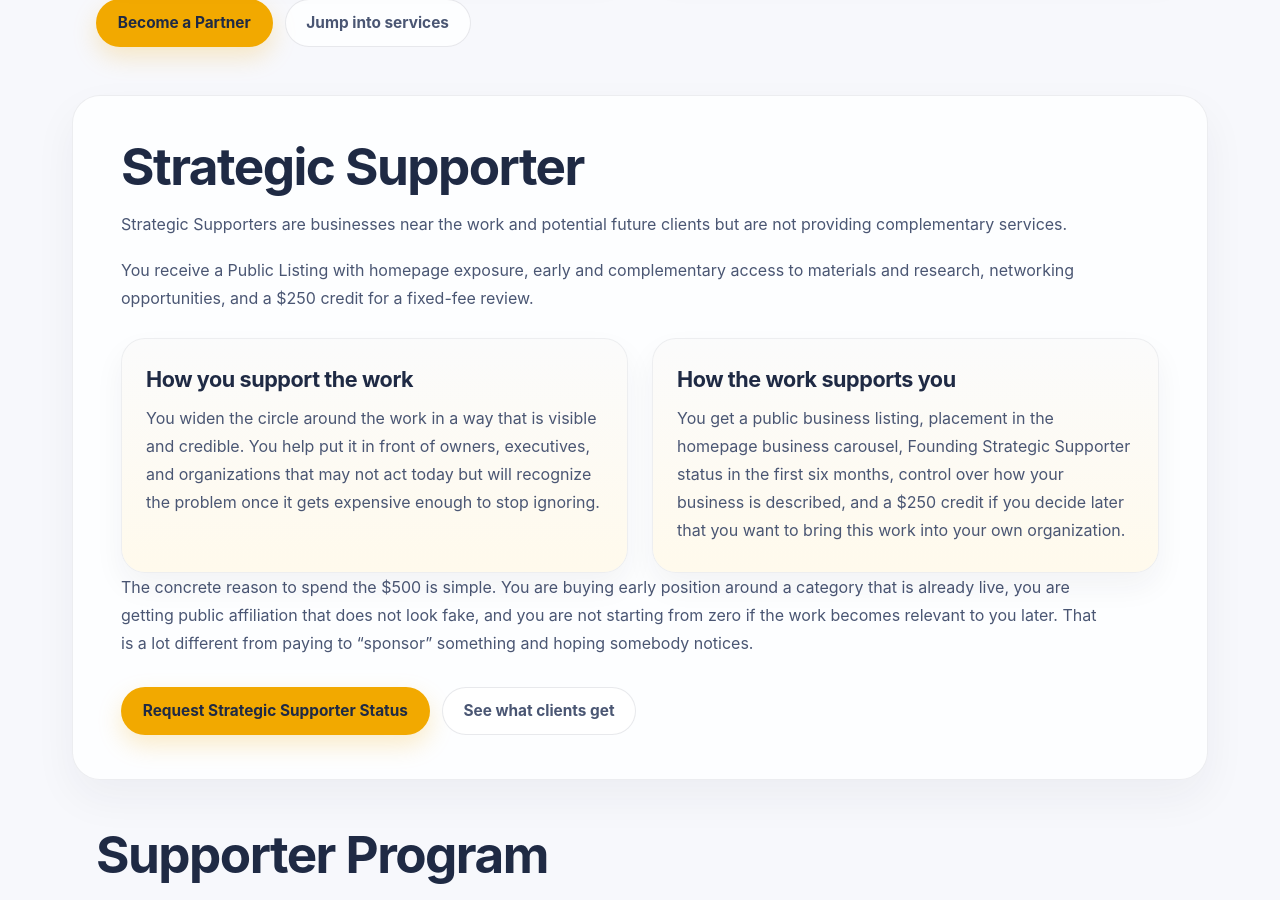
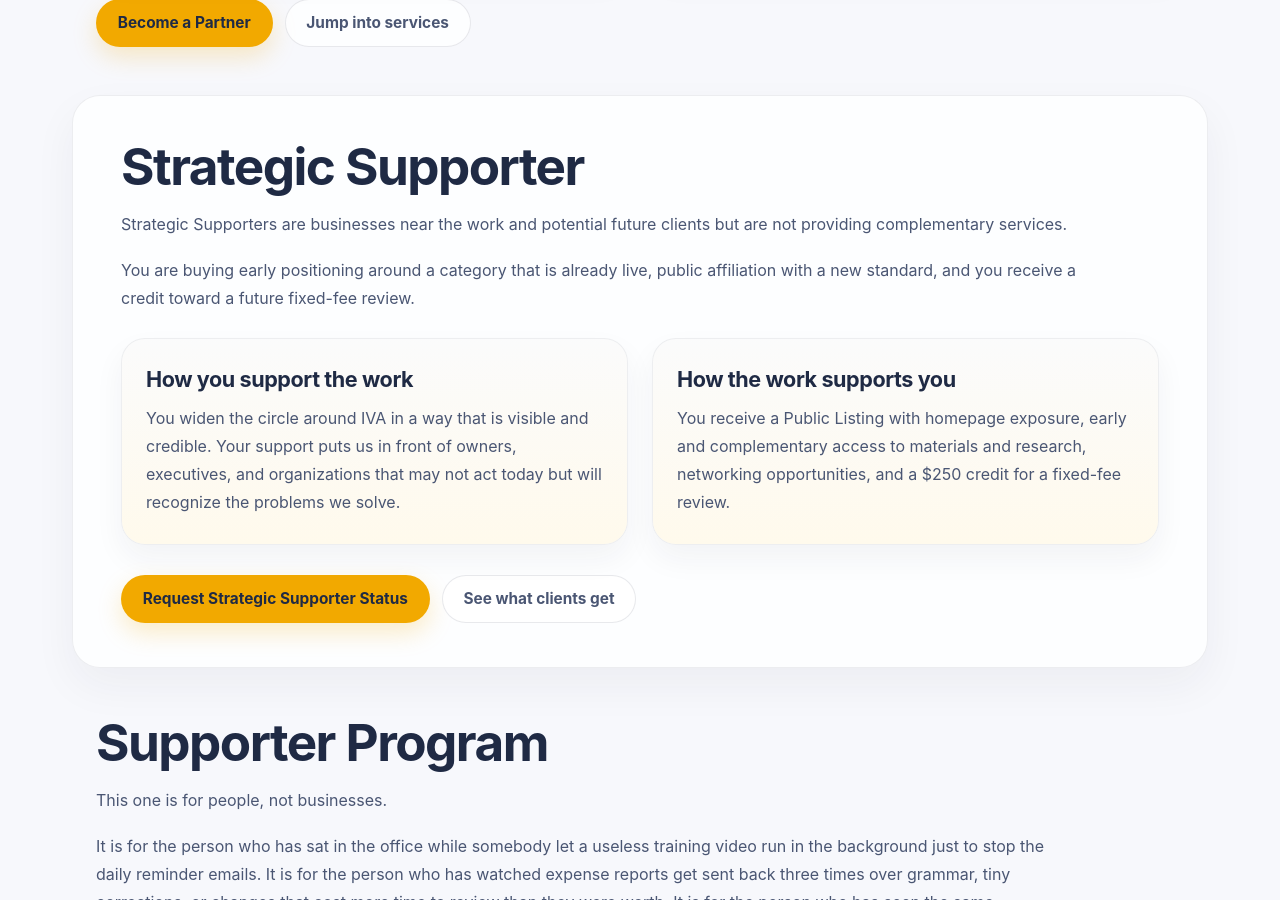
Before and after one commit to efost7873/integratedvaluearchitecture.com, a Jekyll site: the page built from partners-and-supporters.html, in a window 1280 px wide and 900 px high, scrolled down 1279 px. Built offline with Jekyll 4.4.1, drawn with Linux system fonts in a browser that asks for light colours.

Commit message:
Revise text for Strategic Supporters section

```diff
--- a/partners-and-supporters.html
+++ b/partners-and-supporters.html
@@ -101,7 +101,7 @@ schema_type: WebPage
       Strategic Supporters are businesses near the work and potential future clients but are not providing complementary services.
     </p>
     <p>
-      You receive a Public Listing with homepage exposure, early and complementary access to materials and research, networking opportunities, and a $250 credit for a fixed-fee review.
+      You are buying early positioning around a category that is already live, public affiliation with a new standard, and you receive a credit toward a future fixed-fee review.
     </p>
 
     <div class="card-grid two-up">
@@ -109,7 +109,7 @@ schema_type: WebPage
         <div class="card-link">
           <h3>How you support the work</h3>
           <p>
-            You widen the circle around the work in a way that is visible and credible. You help put it in front of owners, executives, and organizations that may not act today but will recognize the problem once it gets expensive enough to stop ignoring.
+            You widen the circle around IVA in a way that is visible and credible. Your support puts us in front of owners, executives, and organizations that may not act today but will recognize the problems we solve.
           </p>
         </div>
       </article>
@@ -118,15 +118,11 @@ schema_type: WebPage
         <div class="card-link">
           <h3>How the work supports you</h3>
           <p>
-            You get a public business listing, placement in the homepage business carousel, Founding Strategic Supporter status in the first six months, control over how your business is described, and a $250 credit if you decide later that you want to bring this work into your own organization.
+            You receive a Public Listing with homepage exposure, early and complementary access to materials and research, networking opportunities, and a $250 credit for a fixed-fee review.
           </p>
         </div>
       </article>
     </div>
-
-    <p>
-      The concrete reason to spend the $500 is simple. You are buying early position around a category that is already live, you are getting public affiliation that does not look fake, and you are not starting from zero if the work becomes relevant to you later. That is a lot different from paying to “sponsor” something and hoping somebody notices.
-    </p>
 
     <div class="cta-block">
       <a class="button primary" href="https://forms.cloud.microsoft/r/Ardd9wZsmL">Request Strategic Supporter Status</a>
```
